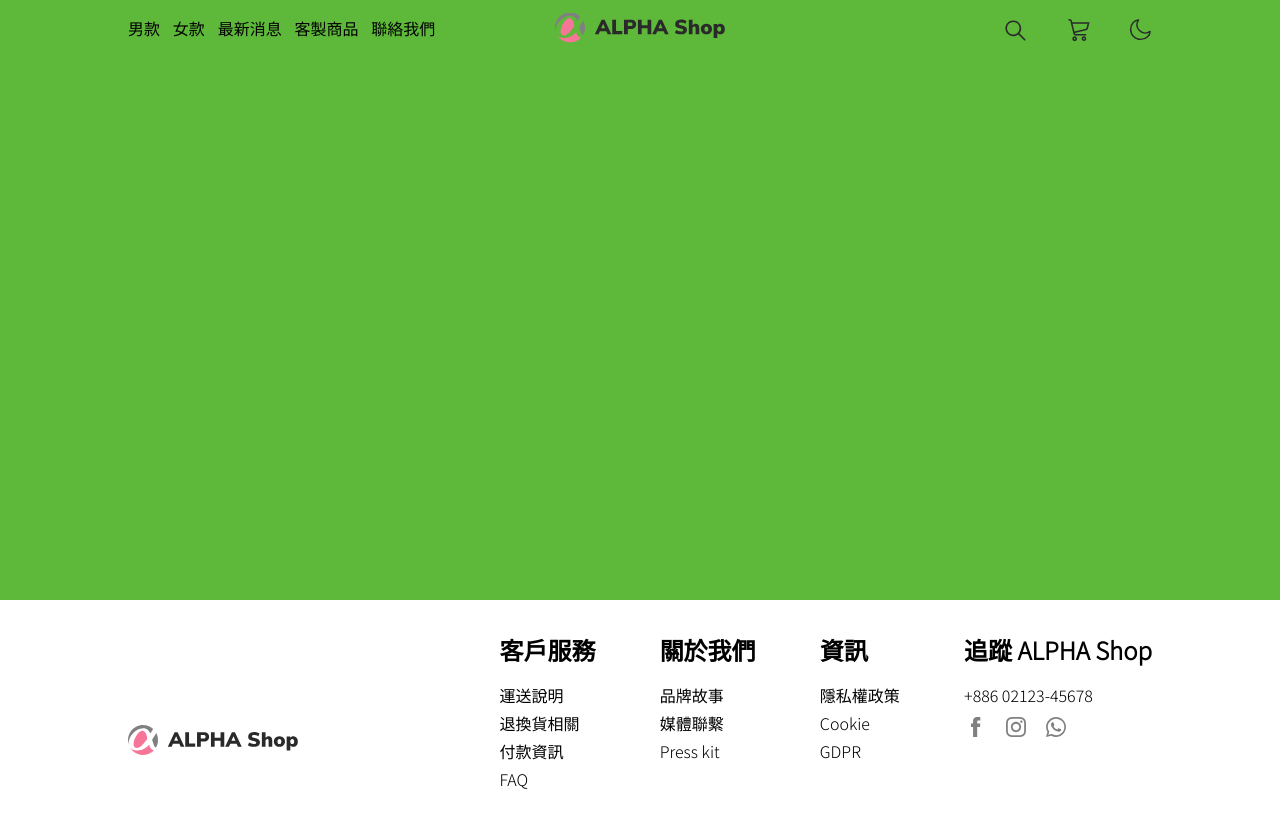
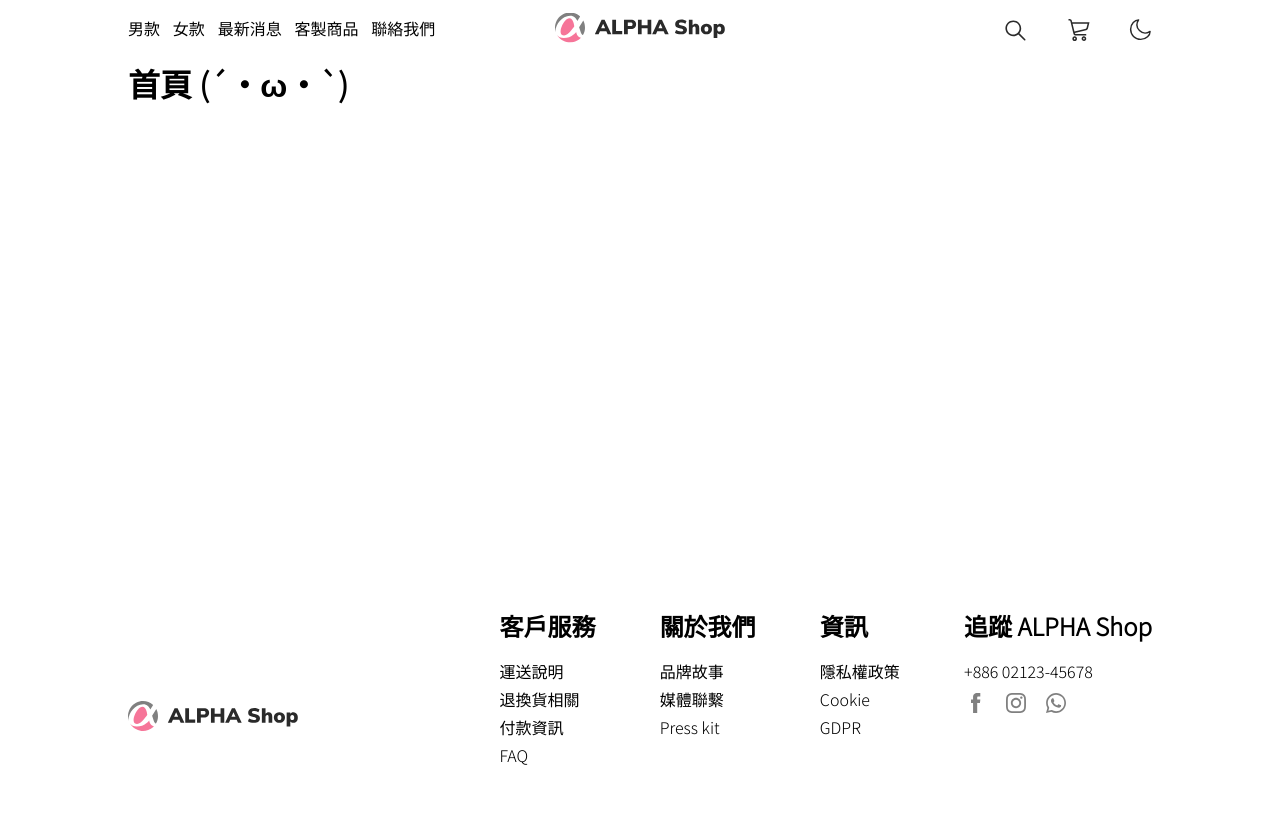
Before and after one commit to tzynwang/ac_assignment_3F_ALPHA-Shop, a Vue app: page /#/ in a window 1280 px wide. Shown: the top 828 px of the page. Built offline with nearby package versions, Linux system fonts and the light colour scheme.

Commit message:
feat: save theme setting to localStorage

```diff
--- a/src/App.vue
+++ b/src/App.vue
@@ -1,13 +1,13 @@
 <template>
   <div id="app" :theme="getMode">
     <headerNav />
-    <div class="mock"></div>
+    <router-view/>
     <footerComponent />
   </div>
 </template>
 
 <script>
-import { mapGetters } from "vuex";
+import { mapGetters, mapActions } from "vuex";
 
 import headerNav from "./components/headerNav.vue"
 import footerComponent from "./components/footerComponent.vue"
@@ -20,15 +20,21 @@ export default {
   },
   computed: {
     ...mapGetters(["getMode"])
+  },
+  created () {
+    if (!window.localStorage.getItem("alphaShopTheme")) {
+      window.localStorage.setItem("alphaShopTheme", "default")
+    } else {
+      const mode = window.localStorage.getItem("alphaShopTheme")
+      this.setMode(mode)
+    }
+  },
+  methods: {
+    ...mapActions(["setMode"])
   }
 };
 </script>
 
 <style lang="scss">
-@import "./assets/styles/main.scss";
-
-.mock {
-  height: 600px;
-  background-color: rgb(94, 184, 58);
-}
+@import "@/assets/styles/main.scss";
 </style>
--- a/vue.config.js
+++ b/vue.config.js
@@ -6,7 +6,6 @@ module.exports = {
           @import "@/assets/styles/_reset.scss";
           @import "@/assets/styles/_color.scss";
           @import "@/assets/styles/_mixin.scss";
-          @import "@/assets/styles/main.scss";
         `
       }
     }
```
